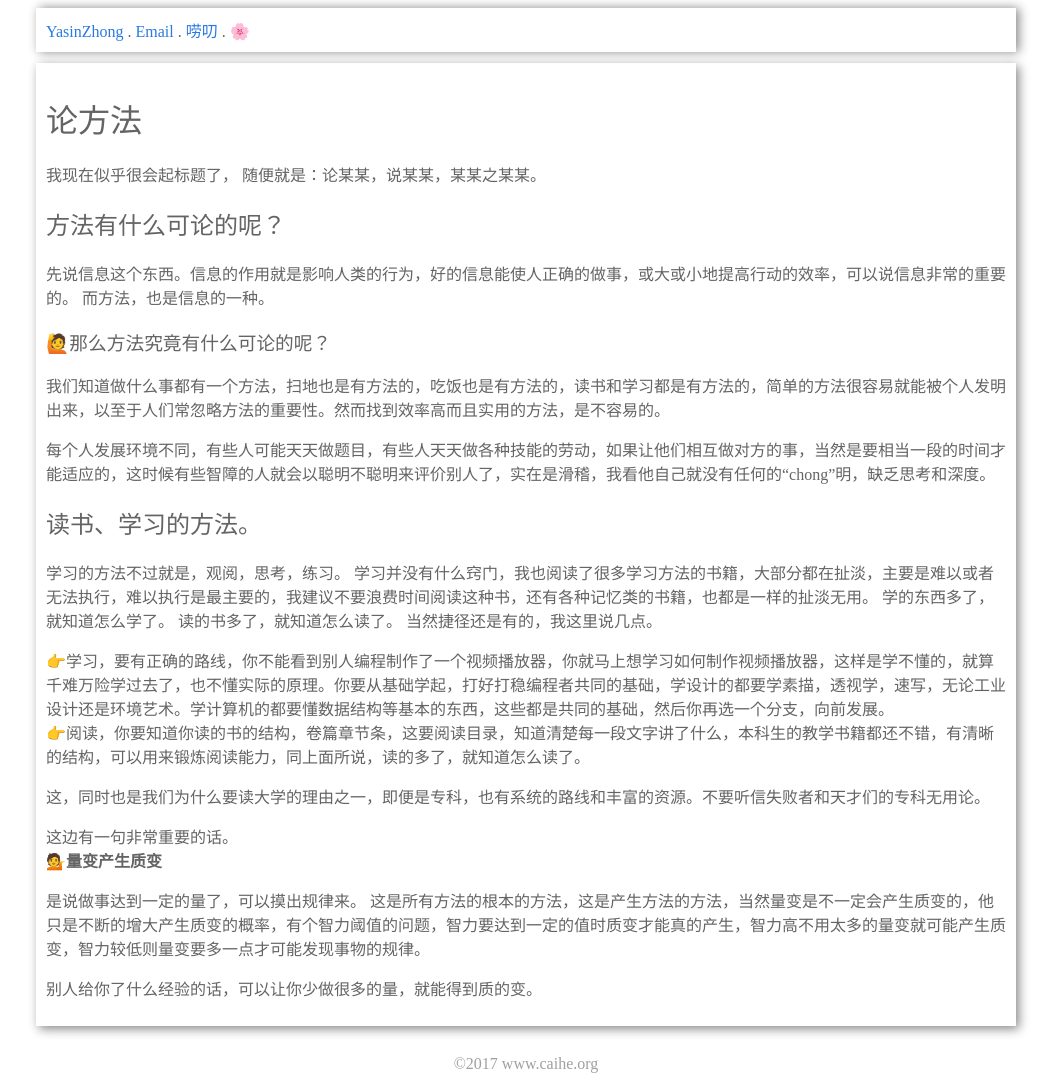
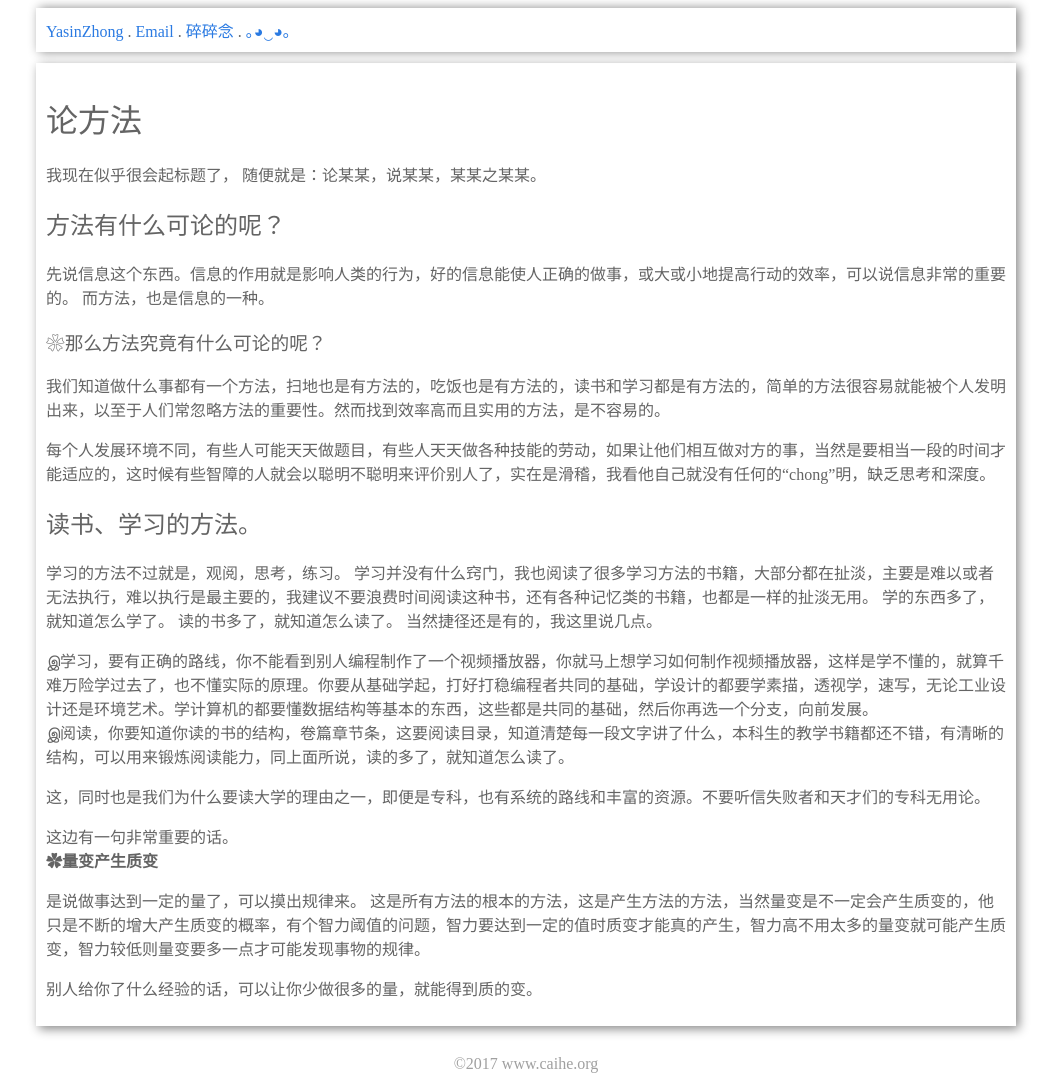
Before and after one commit to YasinZhong/yasinzhong.github.io, a Jekyll site: the page built from _posts/2017-08-29-WayOfWay.html, in a window 1280 px wide. Shown: the whole page, without its empty margins (114-1171 px from the left). Built offline with Jekyll 4.4.1, drawn with Linux system fonts in a browser that asks for light colours; comment, search, counter and statistics services are not loaded.

Commit message:
modify emoj

```diff
--- a/_layouts/default.html
+++ b/_layouts/default.html
@@ -14,8 +14,8 @@
 
 			<a href="http://www.caihe.org">YasinZhong</a> .
 			<a href="mailto:m@caihe.org" >Email</a> .
-		    <a href="http://www.caihe.org/2017/06/01/Twitter.html" >唠叨</a> .
-			<a href="http://www.bing.com" >🌸</a>
+		    <a href="http://www.caihe.org/2017/06/01/Twitter.html" >碎碎念</a> .
+			<a href="http://www.bing.com" >｡◕‿◕｡</a>
 		</div>
 
 	  <div id="div-content">{{ content }}</div>
--- a/_posts/2017-08-29-WayOfWay.html
+++ b/_posts/2017-08-29-WayOfWay.html
@@ -15,7 +15,7 @@ title: 论方法
   先说信息这个东西。信息的作用就是影响人类的行为，好的信息能使人正确的做事，或大或小地提高行动的效率，可以说信息非常的重要的。 而方法，也是信息的一种。
 </p>
 
-<h3>🙋那么方法究竟有什么可论的呢？</h3>
+<h3>❀那么方法究竟有什么可论的呢？</h3>
 
 <p>
   我们知道做什么事都有一个方法，扫地也是有方法的，吃饭也是有方法的，读书和学习都是有方法的，简单的方法很容易就能被个人发明出来，以至于人们常忽略方法的重要性。然而找到效率高而且实用的方法，是不容易的。
@@ -38,8 +38,8 @@ title: 论方法
 </p>
 
 <p>
-  👉学习，要有正确的路线，你不能看到别人编程制作了一个视频播放器，你就马上想学习如何制作视频播放器，这样是学不懂的，就算千难万险学过去了，也不懂实际的原理。你要从基础学起，打好打稳编程者共同的基础，学设计的都要学素描，透视学，速写，无论工业设计还是环境艺术。学计算机的都要懂数据结构等基本的东西，这些都是共同的基础，然后你再选一个分支，向前发展。<br/>
-  👉阅读，你要知道你读的书的结构，卷篇章节条，这要阅读目录，知道清楚每一段文字讲了什么，本科生的教学书籍都还不错，有清晰的结构，可以用来锻炼阅读能力，同上面所说，读的多了，就知道怎么读了。
+  இ学习，要有正确的路线，你不能看到别人编程制作了一个视频播放器，你就马上想学习如何制作视频播放器，这样是学不懂的，就算千难万险学过去了，也不懂实际的原理。你要从基础学起，打好打稳编程者共同的基础，学设计的都要学素描，透视学，速写，无论工业设计还是环境艺术。学计算机的都要懂数据结构等基本的东西，这些都是共同的基础，然后你再选一个分支，向前发展。<br/>
+  இ阅读，你要知道你读的书的结构，卷篇章节条，这要阅读目录，知道清楚每一段文字讲了什么，本科生的教学书籍都还不错，有清晰的结构，可以用来锻炼阅读能力，同上面所说，读的多了，就知道怎么读了。
 </p>
 
 <p>
@@ -48,7 +48,7 @@ title: 论方法
 
 <p>
   这边有一句非常重要的话。<br/>
-  <b>💁量变产生质变</b>
+  <b>✿量变产生质变</b>
 </p>
 
 <p>
```
